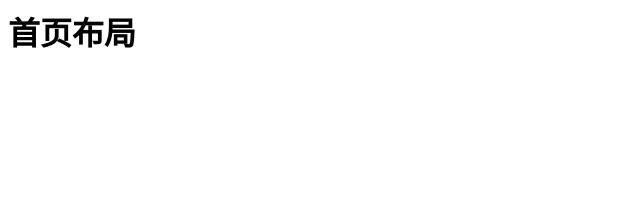
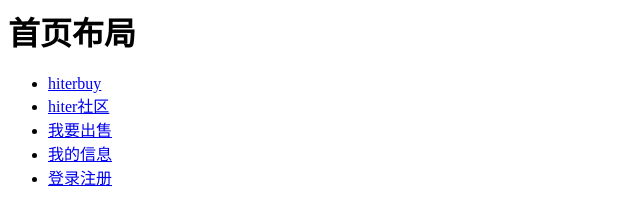
Before and after one commit to zzlinux/hitgit, a plain HTML site: page index.html in a window 1280 px wide. Shown: the whole page, without its empty margins (0-640 px from the left). Drawn offline with Linux system fonts and the light colour scheme.

Commit message:
add distributed

```diff
--- a/index.html
+++ b/index.html
@@ -5,5 +5,14 @@
 	</head>
 	<body>
 		<h1>首页布局</h1>
+		<div>
+			<ul>
+				<li><a href="#">hiterbuy</a></li>
+				<li><a href="#">hiter社区</a></li>
+				<li><a href="#">我要出售</a></li>
+				<li><a href="#">我的信息</a></li>
+				<li><a href="#">登录注册</a></li>
+			</ul>
+		</div>
 	</body>
 </html>
```
